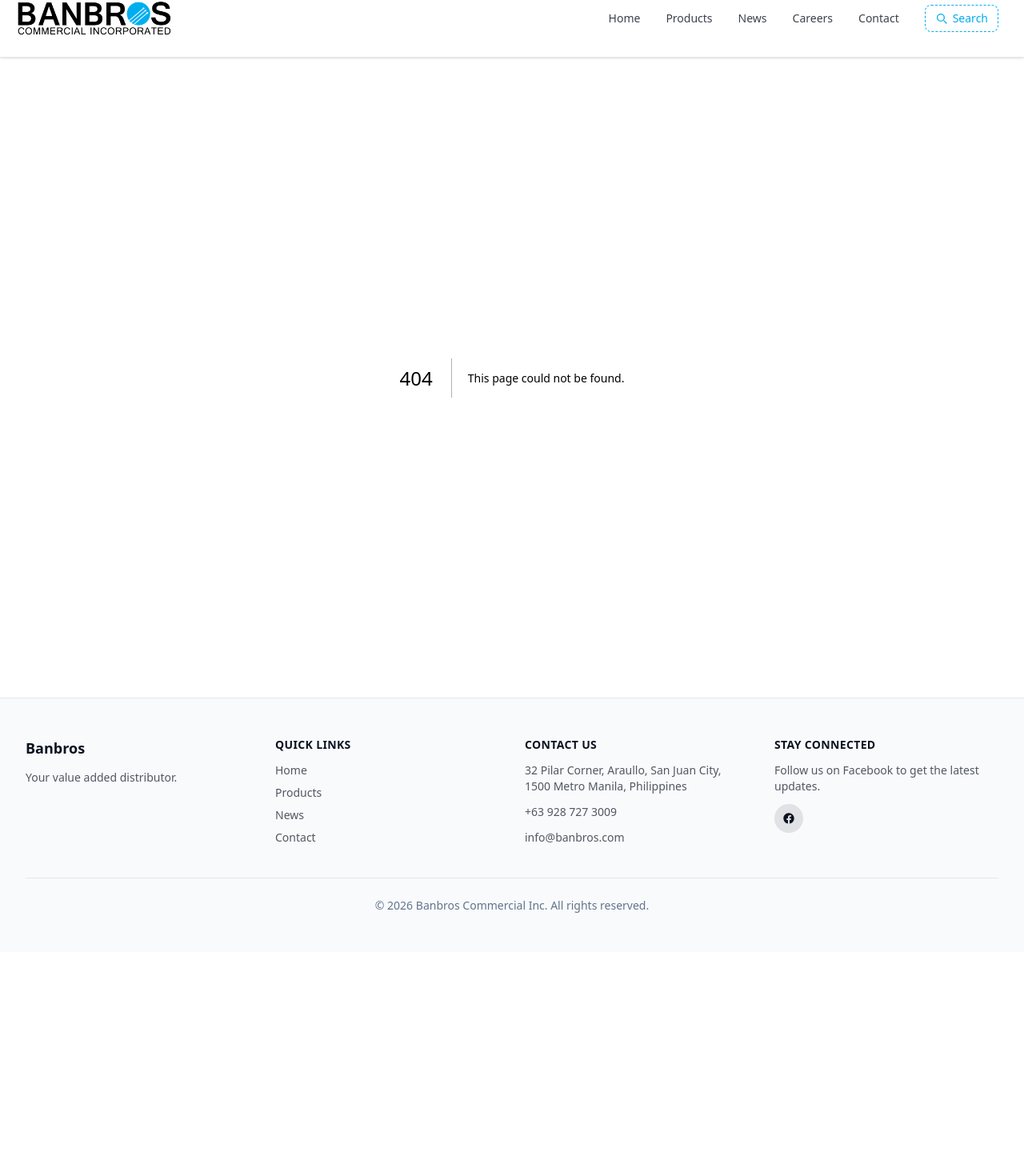
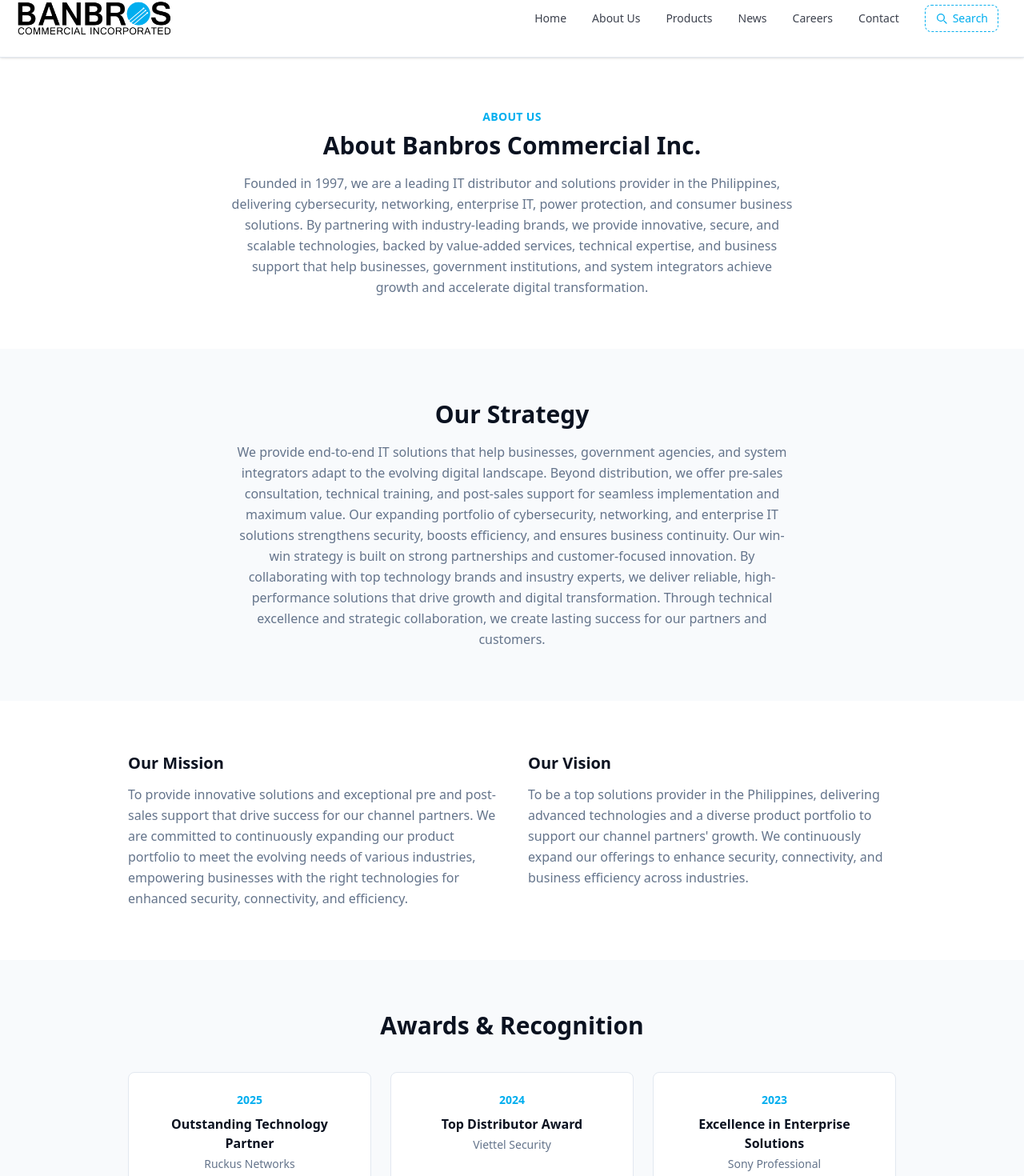
Before and after one commit to russ26-hue/banbros, a Next.js app in the folder client/: page /about in a window 1280 px wide. Before the commit this address had no page. Shown: the part 25-1495 px from the top of the page at 80% size. Before the commit the page ends 1215 px from the top, so only its background shows below. Built offline with nearby package versions, Linux system fonts and the light colour scheme.

Commit message:
Added the initial about us page

```diff
--- /dev/null
+++ b/client/src/app/about/page.js
@@ -0,0 +1,123 @@
+export const metadata = {
+  title: "About Us | Banbros",
+  description:
+    "Learn more about Banbros Commercial Incorporated — our company, strategy, mission, and recognitions.",
+};
+
+const AWARDS = [
+  {
+    year: "2025",
+    title: "Outstanding Technology Partner",
+    issuer: "Ruckus Networks",
+  },
+  { year: "2024", title: "Top Distributor Award", issuer: "Viettel Security" },
+  {
+    year: "2023",
+    title: "Excellence in Enterprise Solutions",
+    issuer: "Sony Professional",
+  },
+];
+
+export default function AboutPage() {
+  return (
+    <main>
+      {/* About the Company */}
+      <section className="bg-white">
+        <div className="max-w-3xl mx-auto px-4 sm:px-6 lg:px-8 py-16 text-center">
+          <p className="text-primary text-sm font-semibold uppercase tracking-wide mb-2">
+            About Us
+          </p>
+          <h1 className="text-2xl sm:text-3xl font-bold text-navy mb-4">
+            About Banbros Commercial Inc.
+          </h1>
+          <p className="text-text-muted leading-relaxed">
+            Founded in 1997, we are a leading IT distributor and solutions
+            provider in the Philippines, delivering cybersecurity, networking,
+            enterprise IT, power protection, and consumer business solutions. By
+            partnering with industry-leading brands, we provide innovative,
+            secure, and scalable technologies, backed by value-added services,
+            technical expertise, and business support that help businesses,
+            government institutions, and system integrators achieve growth and
+            accelerate digital transformation.
+          </p>
+        </div>
+      </section>
+
+      {/* Strategy */}
+      <section className="bg-surface">
+        <div className="max-w-3xl mx-auto px-4 sm:px-6 lg:px-8 py-16 text-center">
+          <h2 className="text-2xl sm:text-3xl font-bold text-navy mb-4">
+            Our Strategy
+          </h2>
+          <p className="text-text-muted leading-relaxed">
+            We provide end-to-end IT solutions that help businesses, government
+            agencies, and system integrators adapt to the evolving digital
+            landscape. Beyond distribution, we offer pre-sales consultation,
+            technical training, and post-sales support for seamless
+            implementation and maximum value. Our expanding portfolio of
+            cybersecurity, networking, and enterprise IT solutions strengthens
+            security, boosts efficiency, and ensures business continuity. Our
+            win-win strategy is built on strong partnerships and
+            customer-focused innovation. By collaborating with top technology
+            brands and insustry experts, we deliver reliable, high-performance
+            solutions that drive growth and digital transformation. Through
+            technical excellence and strategic collaboration, we create lasting
+            success for our partners and customers.
+          </p>
+        </div>
+      </section>
+
+      {/* Mission & Vision */}
+      <section className="bg-white">
+        <div className="max-w-5xl mx-auto px-4 sm:px-6 lg:px-8 py-16">
+          <div className="grid grid-cols-1 sm:grid-cols-2 gap-10">
+            <div className="text-center sm:text-left">
+              <h2 className="text-xl font-bold text-navy mb-3">Our Mission</h2>
+              <p className="text-text-muted leading-relaxed">
+                To provide innovative solutions and exceptional pre and
+                post-sales support that drive success for our channel partners.
+                We are committed to continuously expanding our product portfolio
+                to meet the evolving needs of various industries, empowering
+                businesses with the right technologies for enhanced security,
+                connectivity, and efficiency.
+              </p>
+            </div>
+            <div className="text-center sm:text-left">
+              <h2 className="text-xl font-bold text-navy mb-3">Our Vision</h2>
+              <p className="text-text-muted leading-relaxed">
+                To be a top solutions provider in the Philippines, delivering
+                advanced technologies and a diverse product portfolio to support
+                our channel partners' growth. We continuously expand our
+                offerings to enhance security, connectivity, and business
+                efficiency across industries.
+              </p>
+            </div>
+          </div>
+        </div>
+      </section>
+
+      {/* Awards & Recognition */}
+      <section className="bg-surface">
+        <div className="max-w-5xl mx-auto px-4 sm:px-6 lg:px-8 py-16">
+          <h2 className="text-2xl sm:text-3xl font-bold text-navy text-center mb-10">
+            Awards &amp; Recognition
+          </h2>
+          <div className="grid grid-cols-1 sm:grid-cols-3 gap-6">
+            {AWARDS.map((award, i) => (
+              <div
+                key={i}
+                className="bg-white border border-border rounded-lg p-6 text-center"
+              >
+                <p className="text-primary text-sm font-semibold mb-2">
+                  {award.year}
+                </p>
+                <p className="font-semibold text-navy mb-1">{award.title}</p>
+                <p className="text-text-muted text-sm">{award.issuer}</p>
+              </div>
+            ))}
+          </div>
+        </div>
+      </section>
+    </main>
+  );
+}
--- a/client/src/components/Header.js
+++ b/client/src/components/Header.js
@@ -6,6 +6,7 @@
 
 const NAV_LINKS = [
   { href: "/", label: "Home" },
+  { href: "/about", label: "About Us" },
   { href: "/products", label: "Products" },
   { href: "/news", label: "News" },
   { href: "/careers", label: "Careers" },
```
